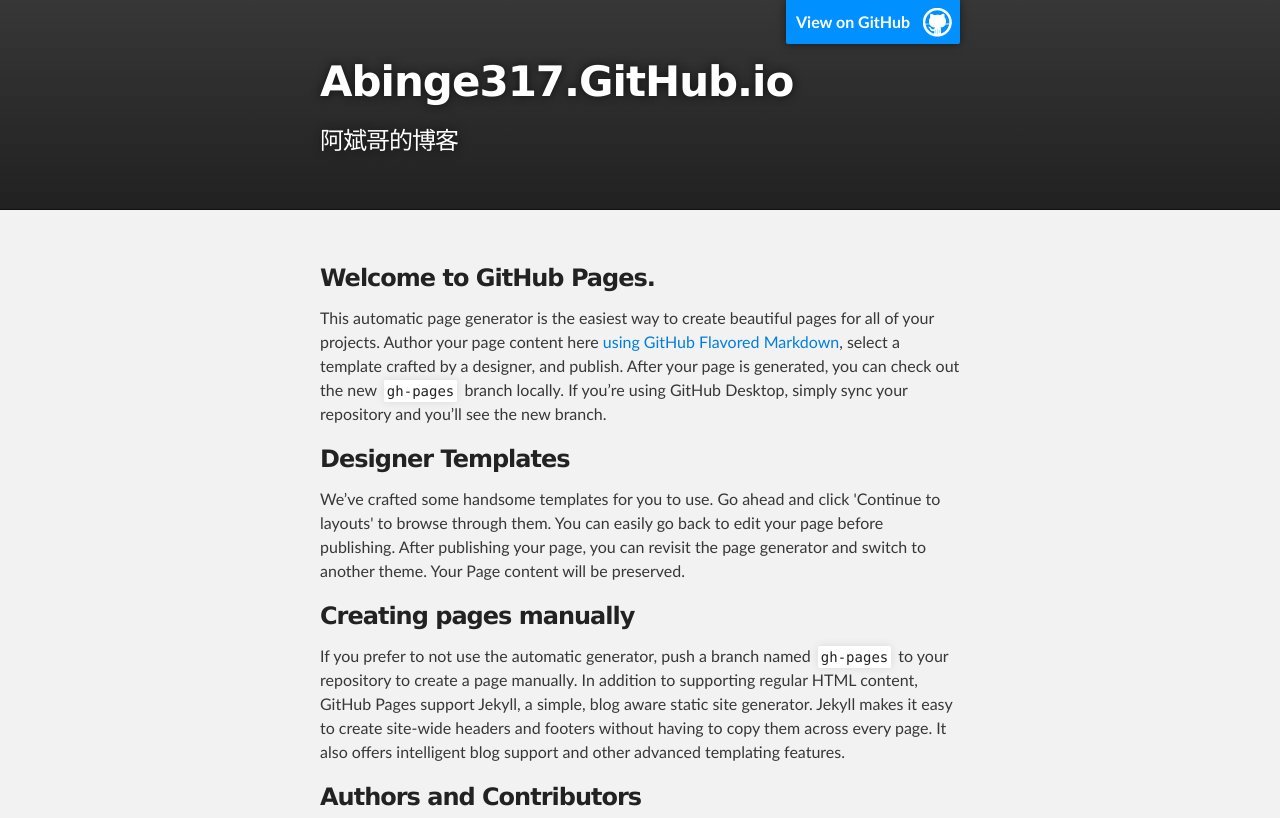
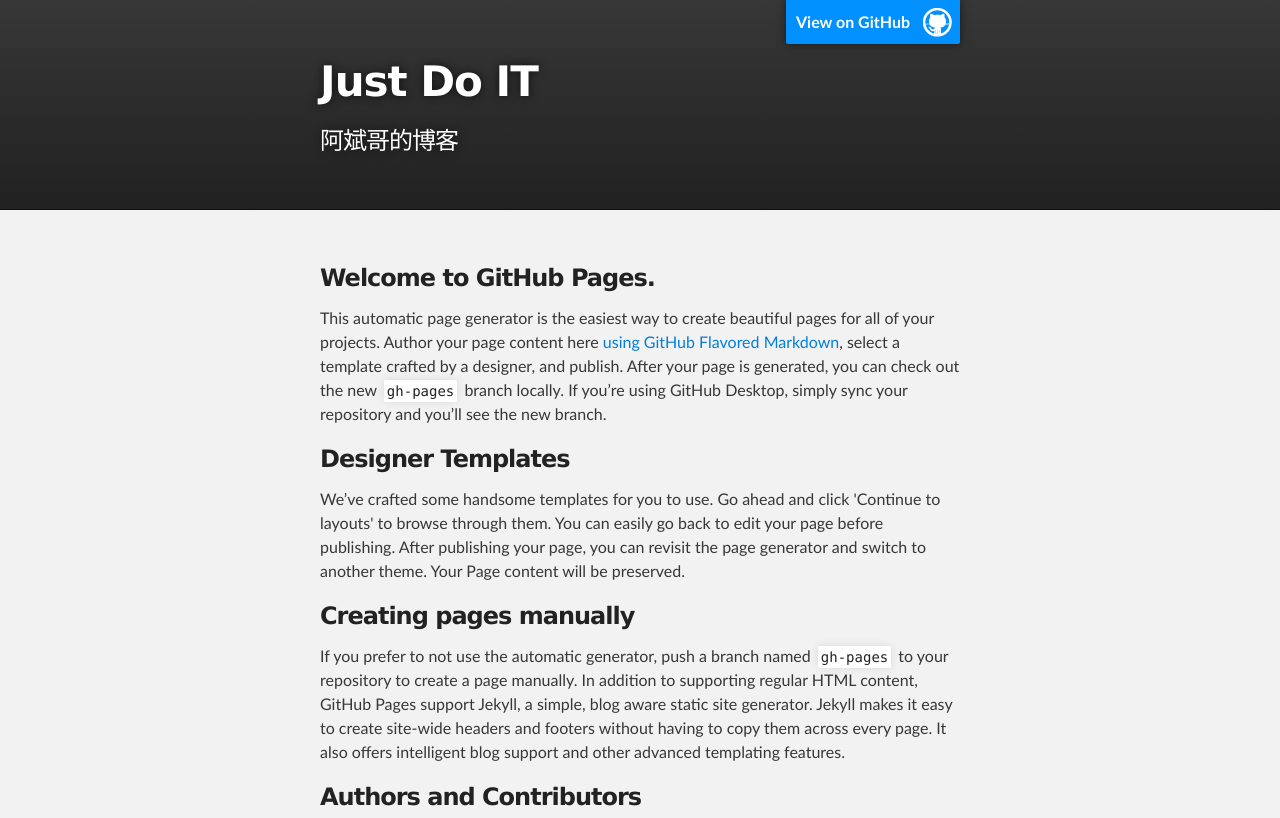
Before and after one commit to abinge317/abinge317.github.io, a plain HTML site: page index.html in a window 1280 px wide. Shown: the top 818 px of the page. Drawn offline with Linux system fonts and the light colour scheme.

Commit message:
Update index.html

```diff
--- a/index.html
+++ b/index.html
@@ -18,7 +18,7 @@
         <header class="inner">
           <a id="forkme_banner" href="https://github.com/abinge317">View on GitHub</a>
 
-          <h1 id="project_title">Abinge317.GitHub.io</h1>
+          <h1 id="project_title">Just Do IT</h1>
           <h2 id="project_tagline">阿斌哥的博客</h2>
 
         </header>
```
